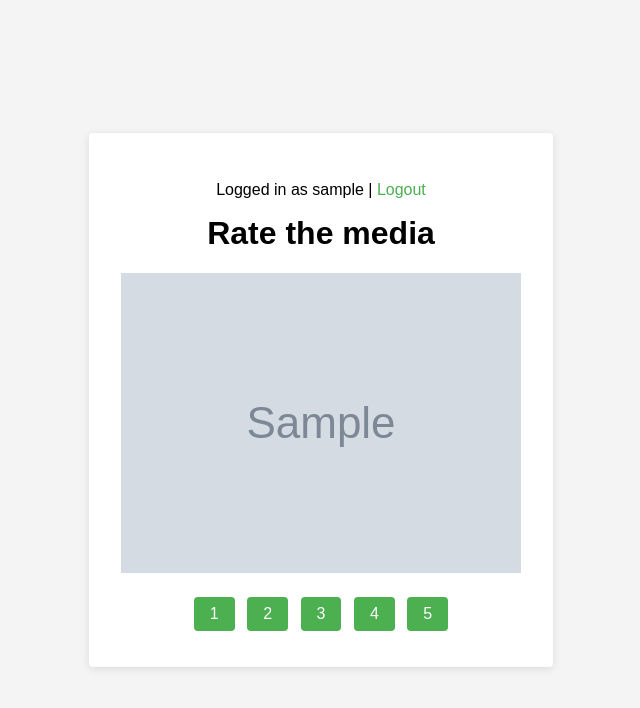
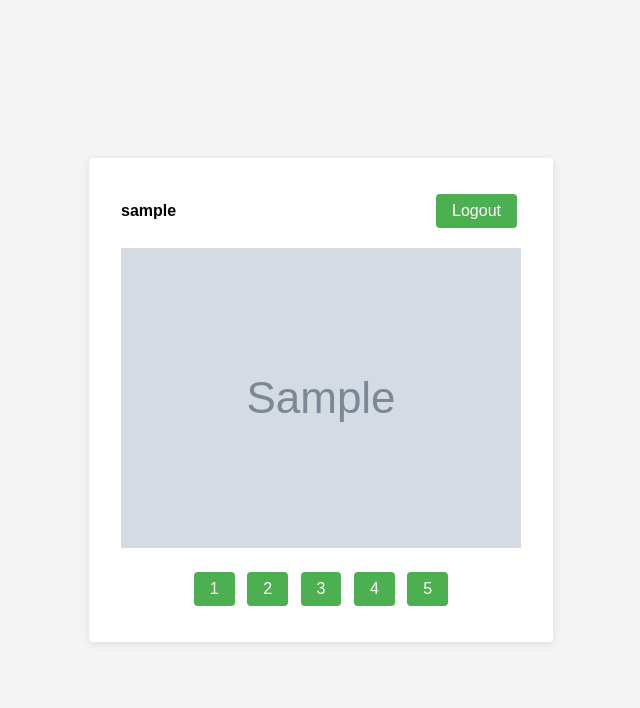
Before and after one commit to mullinmax/ranker, a FastAPI app: template app/templates/index.html in a window 1280 px wide. Shown: the top 708 px of the page, without its empty margins (319-959 px from the left). Run offline with FastAPI, Linux system fonts and the light colour scheme; the template is opened without the code that fills it: most values are stand-ins (such as "Sample title", 1, 10 or a date in 2020); grey boxes marked "Sample" are stand-in pictures; parts of the project's set-up code (start-up, migrations or seed data) failed here and were passed over.

Commit message:
refactor templates and styles

```diff
--- a/app/main.py
+++ b/app/main.py
@@ -100,6 +100,10 @@ def index(request: Request):
             "file": file_name,
             "username": username,
             "is_admin": is_admin(username),
+            "show_admin": is_admin(username),
+            "show_back": False,
+            "body_class": None,
+            "container_class": None,
         },
         status_code=200 if file_name else 404,
     )
@@ -123,7 +127,17 @@ def rate(request: Request, file: str = Form(...), score: int = Form(...)):
 
 @app.get("/login", response_class=HTMLResponse)
 def login_get(request: Request):
-    return templates.TemplateResponse("login.html", {"request": request})
+    return templates.TemplateResponse(
+        "login.html",
+        {
+            "request": request,
+            "username": None,
+            "body_class": None,
+            "container_class": None,
+            "show_admin": False,
+            "show_back": False,
+        },
+    )
 
 
 @app.post("/login")
@@ -137,7 +151,17 @@ def login_post(username: str = Form(...), password: str = Form(...)):
 
 @app.get("/register", response_class=HTMLResponse)
 def register_get(request: Request):
-    return templates.TemplateResponse("register.html", {"request": request})
+    return templates.TemplateResponse(
+        "register.html",
+        {
+            "request": request,
+            "username": None,
+            "body_class": None,
+            "container_class": None,
+            "show_admin": False,
+            "show_back": False,
+        },
+    )
 
 
 @app.post("/register")
@@ -173,7 +197,15 @@ def admin_panel(request: Request):
     users = list_users()
     return templates.TemplateResponse(
         "admin.html",
-        {"request": request, "username": username, "users": users},
+        {
+            "request": request,
+            "username": username,
+            "users": users,
+            "show_back": True,
+            "show_admin": False,
+            "body_class": "admin-page",
+            "container_class": "admin-container",
+        },
     )
 
 
--- a/app/static/style.css
+++ b/app/static/style.css
@@ -9,12 +9,22 @@ body {
   min-height: 100vh;
 }
 
+body.admin-page {
+  align-items: flex-start;
+}
+
 .container {
   background: white;
   padding: 2rem;
   box-shadow: 0 2px 8px rgba(0,0,0,0.1);
   border-radius: 4px;
   text-align: center;
+}
+
+.admin-container {
+  text-align: left;
+  width: 100%;
+  max-width: 600px;
 }
 
 h1 {
@@ -51,6 +61,24 @@ img {
   margin-bottom: 1rem;
 }
 
+.media-preview {
+  max-height: 60vh;
+  object-fit: contain;
+}
+
+.header {
+  display: flex;
+  justify-content: flex-end;
+  align-items: center;
+  gap: 0.5rem;
+  margin-bottom: 1rem;
+}
+
+.username {
+  font-weight: bold;
+  margin-right: auto;
+}
+
 .link {
   color: #4CAF50;
   text-decoration: none;
--- /dev/null
+++ b/app/templates/base.html
@@ -0,0 +1,30 @@
+<!DOCTYPE html>
+<html>
+<head>
+<link rel="stylesheet" href="/static/style.css" />
+<title>{% block title %}Ranker{% endblock %}</title>
+</head>
+<body{% if body_class %} class="{{ body_class }}"{% endif %}>
+<div class="container{% if container_class %} {{ container_class }}{% endif %}">
+{% if username %}
+  <div class="header">
+    <span class="username">{{ username }}</span>
+    {% if show_admin %}
+    <form method="get" action="/admin">
+      <button type="submit">Admin</button>
+    </form>
+    {% endif %}
+    {% if show_back %}
+    <form method="get" action="/">
+      <button type="submit">Back to Ranking</button>
+    </form>
+    {% endif %}
+    <form method="get" action="/logout">
+      <button type="submit">Logout</button>
+    </form>
+  </div>
+{% endif %}
+{% block content %}{% endblock %}
+</div>
+</body>
+</html>
--- a/app/templates/index.html
+++ b/app/templates/index.html
@@ -1,7 +1,18 @@
-<!DOCTYPE html>
-<html>
-<head>
-<link rel="stylesheet" href="/static/style.css" />
+{% extends "base.html" %}
+{% block title %}Rank Media{% endblock %}
+{% block content %}
+{% if file %}
+<img class="media-preview" src="/media/{{file}}" alt="media" />
+<form id="rate-form" action="/rate" method="post">
+  <input type="hidden" id="file" name="file" value="{{file}}" />
+  <input type="hidden" id="score" name="score" />
+  {% for i in range(1,6) %}
+    <button type="button" onclick="rate({{i}})">{{i}}</button>
+  {% endfor %}
+</form>
+{% else %}
+<p>No media files found</p>
+{% endif %}
 <script>
 document.addEventListener('keydown', function(e) {
   const key = e.key;
@@ -15,27 +26,4 @@ function rate(val) {
   document.getElementById('rate-form').submit();
 }
 </script>
-</head>
-<body>
-<div class="container">
-<p>
-  Logged in as {{username}} |
-  <a class="link" href="/logout">Logout</a>
-  {% if is_admin %}| <a class="link" href="/admin">Admin</a>{% endif %}
-</p>
-<h1>Rate the media</h1>
-{% if file %}
-<img src="/media/{{file}}" alt="media" />
-<form id="rate-form" action="/rate" method="post">
-  <input type="hidden" id="file" name="file" value="{{file}}" />
-  <input type="hidden" id="score" name="score" />
-  {% for i in range(1,6) %}
-    <button type="button" onclick="rate({{i}})">{{i}}</button>
-  {% endfor %}
-</form>
-{% else %}
-<p>No media files found</p>
-{% endif %}
-</div>
-</body>
-</html>
+{% endblock %}
```
Also changed, not shown: app/templates/admin.html (+4 -12 lines), app/templates/login.html (+4 -10 lines), app/templates/register.html (+4 -10 lines).
